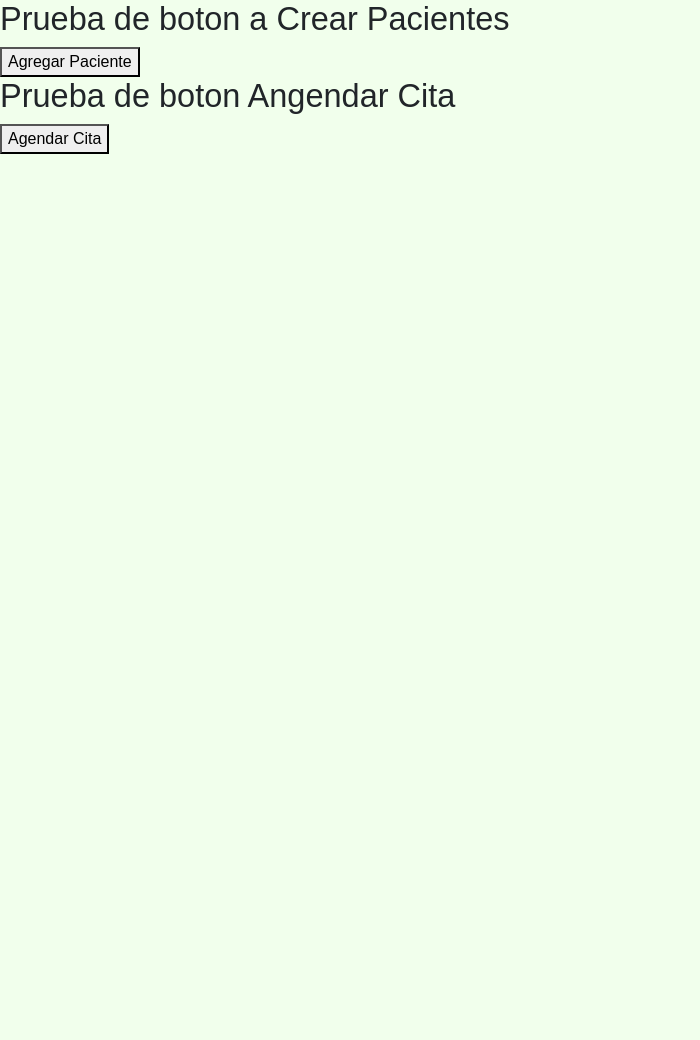
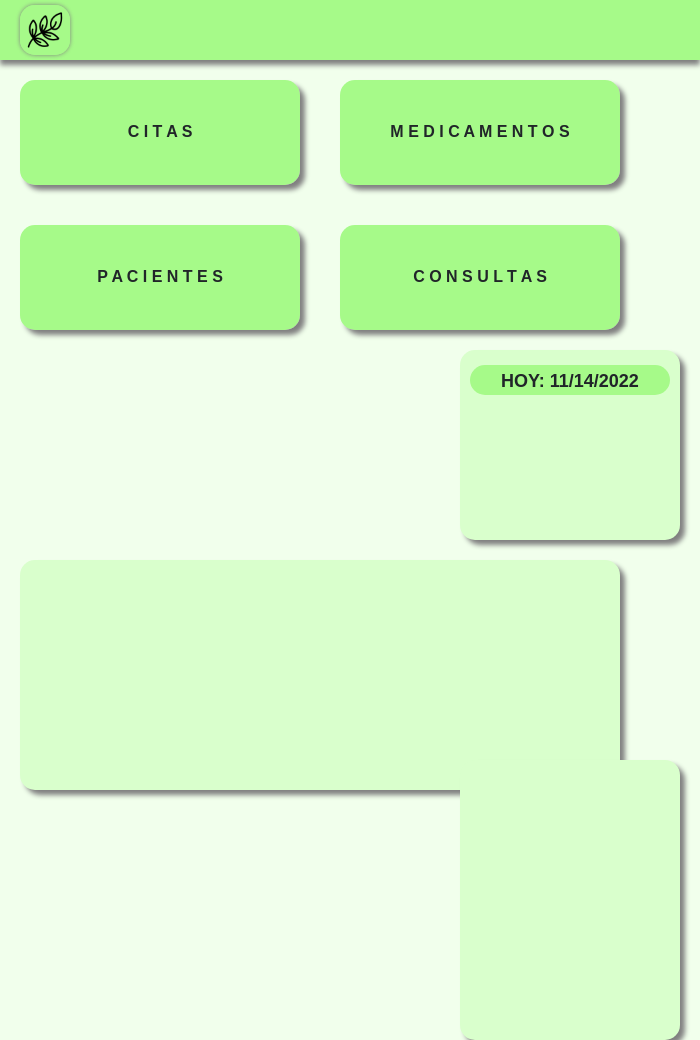
Before and after one commit to P4CM4N890/Proyecto-DB, an Electron app: page Programa/html/ventanaPrincipal.html in a window 700 px wide. Before the commit the page ends 800 px from the top, so only its background shows below. Drawn offline with Linux system fonts and the light colour scheme; files that its build step writes are made by us from their sources.

Commit message:
NEW: Plantillas
Agregué las plantillas de cada ventana y empecé a elaborar el menú inicial

```diff
--- a/Programa/css/styles.css
+++ b/Programa/css/styles.css
@@ -1,3 +1,8 @@
+* {
+    padding: 0;
+    margin: 0;
+}
+
 #cuerpo {
     width: 100%;
     height: 100vh;
@@ -6,6 +11,8 @@
     font-family: sans-serif !important;
     font-size: 16px;
 }
+
+/* ----- Login ----- */
 
 .login {
     width: 100%;
@@ -72,7 +79,123 @@
     box-shadow: 5px 5px 5px gray;
 }
 
-.botones {
+.botones-login {
     width: 100%;
     margin: 20px auto;
 }
+
+/* ----- Todas las ventanas ----- */
+.ventana {
+    width: 100%;
+    height: 100%;
+}
+
+header {
+    width: 100%;
+    height: 60px;
+    background-color: #A6FA89;
+    box-shadow: 0 5px 5px gray;
+}
+
+.logo-ventanas {
+    width: 50px;
+    height: 50px;
+    margin: 5px 0 0 20px;
+    border-radius: 15px;
+    box-shadow: 0px 0px 4px gray;
+    user-select: none;
+}
+
+.contenedor {
+    width: 100%;
+    height: 100%;
+    margin: 0;
+}
+
+p {
+    user-select: none;
+}
+
+/* ----- Menú ----- */
+
+.botones-menu, .informacion, .citas-bloque{
+    display: inline-block;
+}
+
+.botones-menu {
+    width: 600px;
+    height: 249.5px;
+    float: left;
+    margin: 20px 0 0 20px;
+}
+
+.boton-individual {
+    width: 280px;
+    height: 104.5px;
+    display: inline-block;
+    background-color: #A6FA89;
+    border-radius: 15px;
+}
+
+.boton-citas, .boton-pacientes{
+    float: left;
+}
+
+.boton-medicamentos, .boton-consultas{
+    float: right;
+}
+
+.boton-pacientes, .boton-consultas {
+    margin-top: 40.5px;
+}
+
+.botonC {
+    width: 100%;
+    height: 100%;
+    box-shadow: 5px 5px 5px gray;
+    border-radius: 15px !important;
+    font-weight: bolder !important;
+}
+
+.informacion {
+    width: 220px;
+    height: 190px;
+    float: right;
+    background-color: #D9FFCC;
+    margin: 20px 20px 0 0;
+    border-radius: 15px;
+    box-shadow: 5px 5px 5px gray;
+}
+
+#fechaInfo {
+    font-weight: bolder !important;
+    text-align: center;
+    background-color: #A6FA89;
+    font-size: 18px;
+    padding-top: 3px;
+    width: 200px;
+    height: 30px;
+    margin: auto;
+    margin-top: 15px;
+    border-radius: 15px;
+}
+
+.citas-bloque {
+    width: 600px;
+    height: 230px;
+    float: left;
+    background-color: #D9FFCC;
+    margin: 20.5px 0 0 20px;
+    border-radius: 15px;
+    box-shadow: 5px 5px 5px gray;
+}
+
+.medicamentos-bloque {
+    width: 220px;
+    height: 280px;
+    float: right;
+    background-color: #D9FFCC;
+    border-radius: 15px;
+    box-shadow: 5px 5px 5px gray;
+    margin: -30px 20px 0 0;
+}
--- a/Programa/html/ventanaPrincipal.html
+++ b/Programa/html/ventanaPrincipal.html
@@ -4,38 +4,42 @@
     <meta charset="UTF-8">
     <meta http-equiv="X-UA-Compatible" content="IE=edge">
     <meta name="viewport" content="width=device-width, initial-scale=1.0">
-    <link rel="stylesheet" href="css/styles.css">
-    <link rel="stylesheet" href="css/boostrap.min.css">
+    <link rel="stylesheet" href="../css/styles.css">
+    <link rel="stylesheet" href="../css/boostrap.min.css">
     <title>Menú</title>
 </head>
 <body id="cuerpo">
-    <h1>Prueba de boton a Crear Pacientes</h1>
-    <div>
-        <button type="button" onclick="goto()">Agregar Paciente</button>
+    <div class="ventana">
+        <header>
+            <img src="../img/logo.png" class="logo-ventanas">
+        </header>
+
+        <div class="contendor">
+            <div class="botones-menu">
+                <div class="boton-individual boton-citas">
+
+                    <button type="button" class="btn botonC" onclick="location.href = 'citas.html'">C I T A S</button>
+
+                </div><div class="boton-individual boton-medicamentos">
+
+                    <button type="button" class="btn botonC" onclick="location.href = 'medicamentos.html'">M E D I C A M E N T O S</button>
+
+                </div>
+                <div class="boton-individual boton-pacientes">
+
+                    <button type="button" class="btn botonC" onclick="location.href = 'pacientes.html'">P A C I E N T E S</button>
+
+                </div><div class="boton-individual boton-consultas">
+
+                    <button type="button" class="btn botonC" onclick="location.href = 'consultas.html'">C O N S U L T A S</button>
+
+                </div>
+            </div><div class="informacion">
+                <p id="fechaInfo"></p>
+            </div>
+            <div class="citas-bloque"></div><div class="medicamentos-bloque"></div>
+        </div>
     </div>
-
-    <h1>Prueba de boton Angendar Cita</h1>
-    <div>
-        <button type="button" onclick="goto()">Agendar Cita</button>
-    </div>
-
-   <script>
-       const ipc = window.require('electron').ipcRenderer;
-
-       function goto() {
-           ipc.send('openVentanaPaciente');
-       }
-       function goto() {
-           ipc.send('openVentanaCita');
-       }
-   </script>
-
-   <script>
-    const ipd = window.require('electron').ipcRenderer;
-
-    function goto() {
-        ipd.send('openVentanaCita');
-    }
-    </script>
+    <script src="../js/funciones.js"></script>
 </body>
 </html>
--- /dev/null
+++ b/Programa/js/funciones.js
@@ -0,0 +1,11 @@
+function fechaHoy () {
+    const fecha = Date.now();
+    fechaActual = new Date(fecha);
+
+    hoy = fechaActual.toLocaleDateString();
+
+    document.querySelector('#fechaInfo').innerHTML = 'HOY: ' + hoy;
+
+}
+
+fechaHoy();
```
Also changed, not shown: Programa/html/agregarCita.html (renamed from Programa/html/cita.html, +1 -9 lines), Programa/html/agregarPaciente.html (renamed from Programa/html/paciente.html, +3 -3 lines), Programa/html/citas.html (added, +22 -0 lines), Programa/html/consultas.html (added, +22 -0 lines), Programa/html/medicamentos.html (added, +22 -0 lines), Programa/html/pacientes.html (added, +22 -0 lines), Programa/index.html (+1 -1 lines), Programa/main.js (+4 -62 lines).
